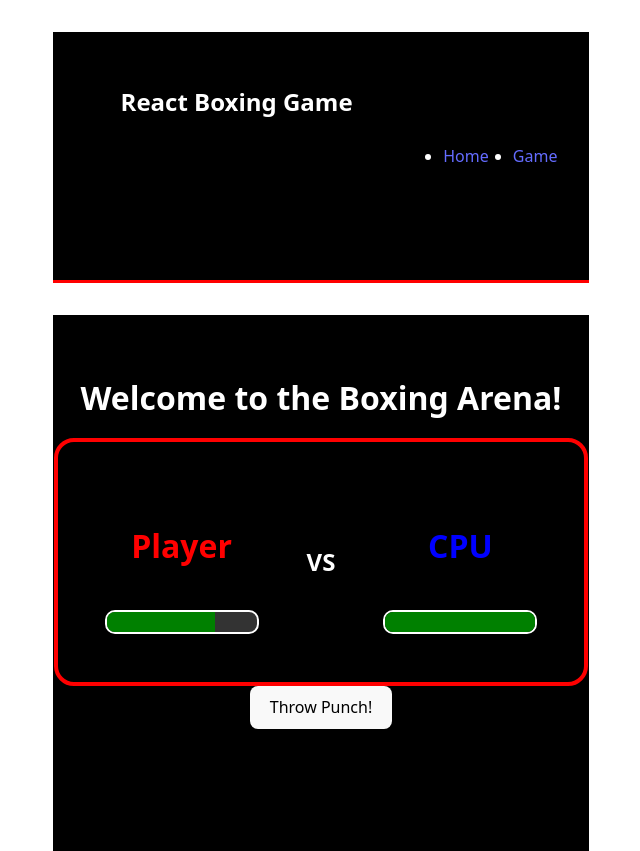
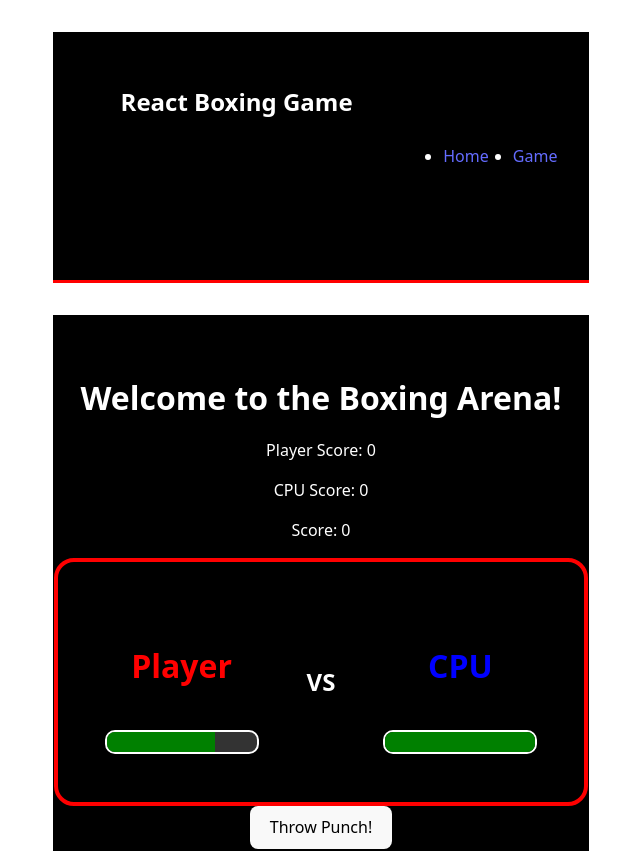
Before and after one commit to Heather813903/react-boxing-game, a React (Vite) app: page /game in a window 1280 px wide. Shown: the top 851 px of the page, without its empty margins (319-959 px from the left). Built offline with nearby package versions, Linux system fonts and the light colour scheme.

Commit message:
feat: add duel scoreboard to track player and cpu wins

```diff
--- a/src/pages/GamePage.css
+++ b/src/pages/GamePage.css
@@ -102,4 +102,20 @@
     background-color: darkblue;
 }
 
+.scoreboard {
+    display: flex;
+    justify-content: space-around;
+    gap: 3rem;
+    margin-bottom: 1.5rem;
+    font-size: 1.25rem;
+    color: yellow;
+
 }
+
+.scoreboard p {
+    font-size: 1.2rem;
+    color: greenyellow;
+    text-shadow: 1px 1px black;
+
+}
+}
--- a/src/pages/GamePage.jsx
+++ b/src/pages/GamePage.jsx
@@ -6,6 +6,9 @@ function GamePage() {
   const [cpuHealth, setCpuHealth] = useState(100);
   const [gameOver, setGameOver] = useState(false);
   const [winner, setWinner] = useState(null);
+  const [score] = useState(0);
+  const [playerScore, setPlayerScore] = useState(0);
+  const [cpuScore, setCpuScore] = useState(0);
 
   const handlePunch = () => {
     if (gameOver) return;
@@ -18,6 +21,7 @@ function GamePage() {
     if (cpuHealth <= 0 && !gameOver) {
       setGameOver(true);
       setWinner("Player");
+      setPlayerScore((prev) => prev + 1); // award point to player
     }
   }, [cpuHealth, gameOver]);
 
@@ -25,6 +29,7 @@ function GamePage() {
     if (playerHealth <= 0 && !gameOver) {
       setGameOver(true);
       setWinner("CPU");
+      setCpuScore((prev) => prev + 1); // award point to CPU
     }
   }, [playerHealth, gameOver]);
 
@@ -49,6 +54,11 @@ function GamePage() {
   return (
     <div className="arena">
       <h2 className="arena-title">Welcome to the Boxing Arena!</h2>
+      <div className="scoreboard">
+        <p>Player Score: {playerScore}</p>
+        <p>CPU Score: {cpuScore}</p>
+      </div>
+      <p className="scoreboard">Score: {score}</p>
       <div className="ring">
         <div className="boxer red-corner">
           <p>Player</p>
```
